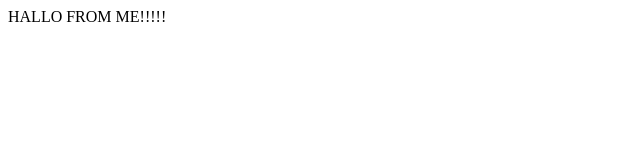
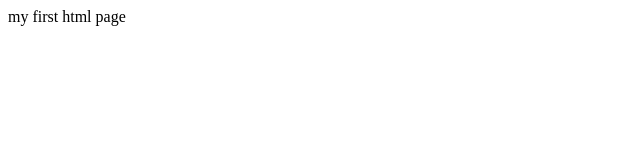
Before and after one commit to islade1/pipeline-project, a plain HTML site: page html/index.html in a window 1280 px wide. Shown: the full height of the page, 0-640 px from the left. Drawn offline with Linux system fonts and the light colour scheme.

Commit message:
new changes added

```diff
--- a/html/index.html
+++ b/html/index.html
@@ -1,6 +1,6 @@
 <html>
 <header><title>MY WEBSITE</title></header>
 <body>
-HALLO FROM ME!!!!!
+my first html page
 </body>
 </html>
```
